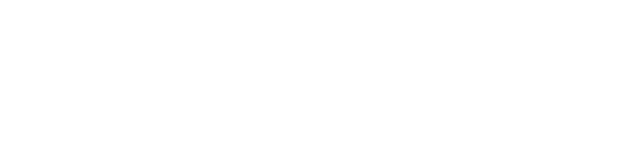
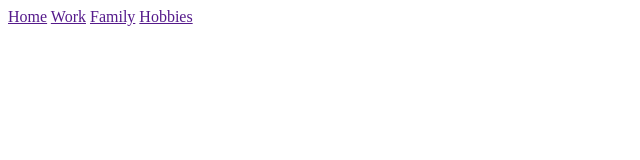
Before and after one commit to wstandley/add103, a plain HTML site: page introduce_yourself/pages/family.html in a window 1280 px wide. Shown: the whole page, without its empty margins (0-640 px from the left). Drawn offline with Linux system fonts and the light colour scheme.

Commit message:
Introduce Yourself

```diff
--- a/introduce_yourself/pages/family.html
+++ b/introduce_yourself/pages/family.html
@@ -6,5 +6,14 @@
     <link rel="stylesheet" href="../css/styles.css" />
     <title>Family</title>
   </head>
-  <body></body>
+  <body>
+    <div class="container"></div>
+    <nav>
+      <a href="">Home</a>
+      <a href="">Work</a>
+      <a href="">Family</a>
+      <a href="">Hobbies</a>
+    </nav>
+    </div>
+  </body>
 </html>
```
Also changed, not shown: introduce_yourself/home.html (+2 -0 lines), introduce_yourself/pages/hobbies.html (+10 -1 lines), introduce_yourself/pages/work.html (+10 -1 lines).
